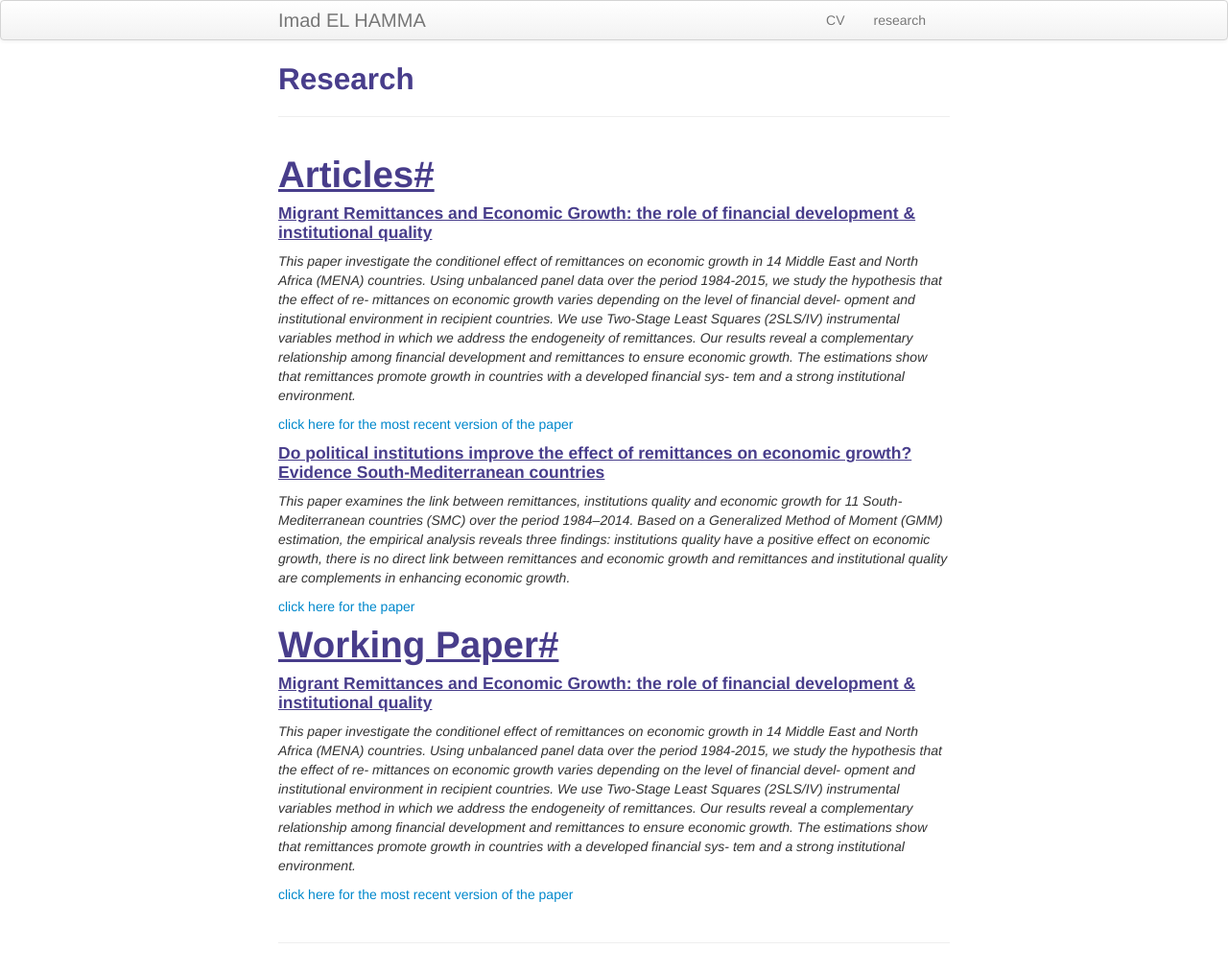
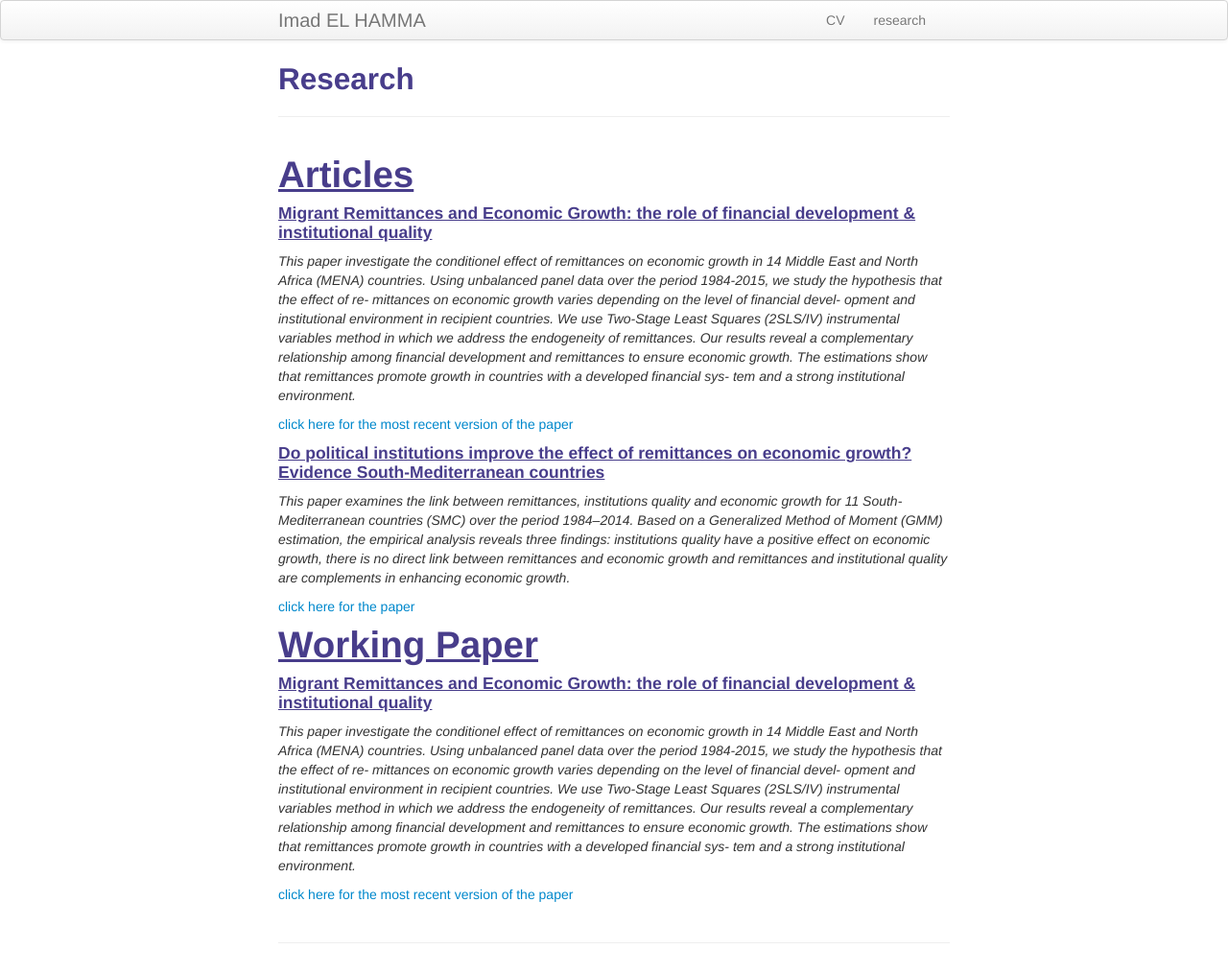
Before and after one commit to elhamma/elhamma.github.io, a Jekyll site: the page built from pages/research.md, in a window 1280 px wide. Shown: the whole page at 96% size. Built offline with Jekyll 4.4.1, drawn with Linux system fonts in a browser that asks for light colours.

```diff
--- a/pages/research.md
+++ b/pages/research.md
@@ -5,7 +5,7 @@ description: EL HAMMA Imad's research
 ---
 
 
-# <u>Articles#</u>
+# <u>Articles</u>
 #### <u>Migrant Remittances and Economic Growth: the role of financial development & institutional quality</u>
 *This paper investigate the conditionel effect of remittances on economic growth in 14 Middle East and North Africa (MENA) countries. Using unbalanced panel data over the period 1984-2015, we study the hypothesis that the effect of re- mittances on economic growth varies depending on the level of financial devel- opment and institutional environment in recipient countries. We use Two-Stage Least Squares (2SLS/IV) instrumental variables method in which we address the endogeneity of remittances. Our results reveal a complementary relationship among financial development and remittances to ensure economic growth. The estimations show that remittances promote growth in countries with a developed financial sys- tem and a strong institutional environment.*
 
@@ -17,7 +17,7 @@ description: EL HAMMA Imad's research
 
 [click here for the paper]({{ BASE_PATH}}/pages/working_papers/EB-17-V37-I3-P193.pdf)
 
-# <u>Working Paper#</u>
+# <u>Working Paper</u>
 
 #### <u>Migrant Remittances and Economic Growth: the role of financial development & institutional quality</u>
 *This paper investigate the conditionel effect of remittances on economic growth in 14 Middle East and North Africa (MENA) countries. Using unbalanced panel data over the period 1984-2015, we study the hypothesis that the effect of re- mittances on economic growth varies depending on the level of financial devel- opment and institutional environment in recipient countries. We use Two-Stage Least Squares (2SLS/IV) instrumental variables method in which we address the endogeneity of remittances. Our results reveal a complementary relationship among financial development and remittances to ensure economic growth. The estimations show that remittances promote growth in countries with a developed financial sys- tem and a strong institutional environment.*
```
